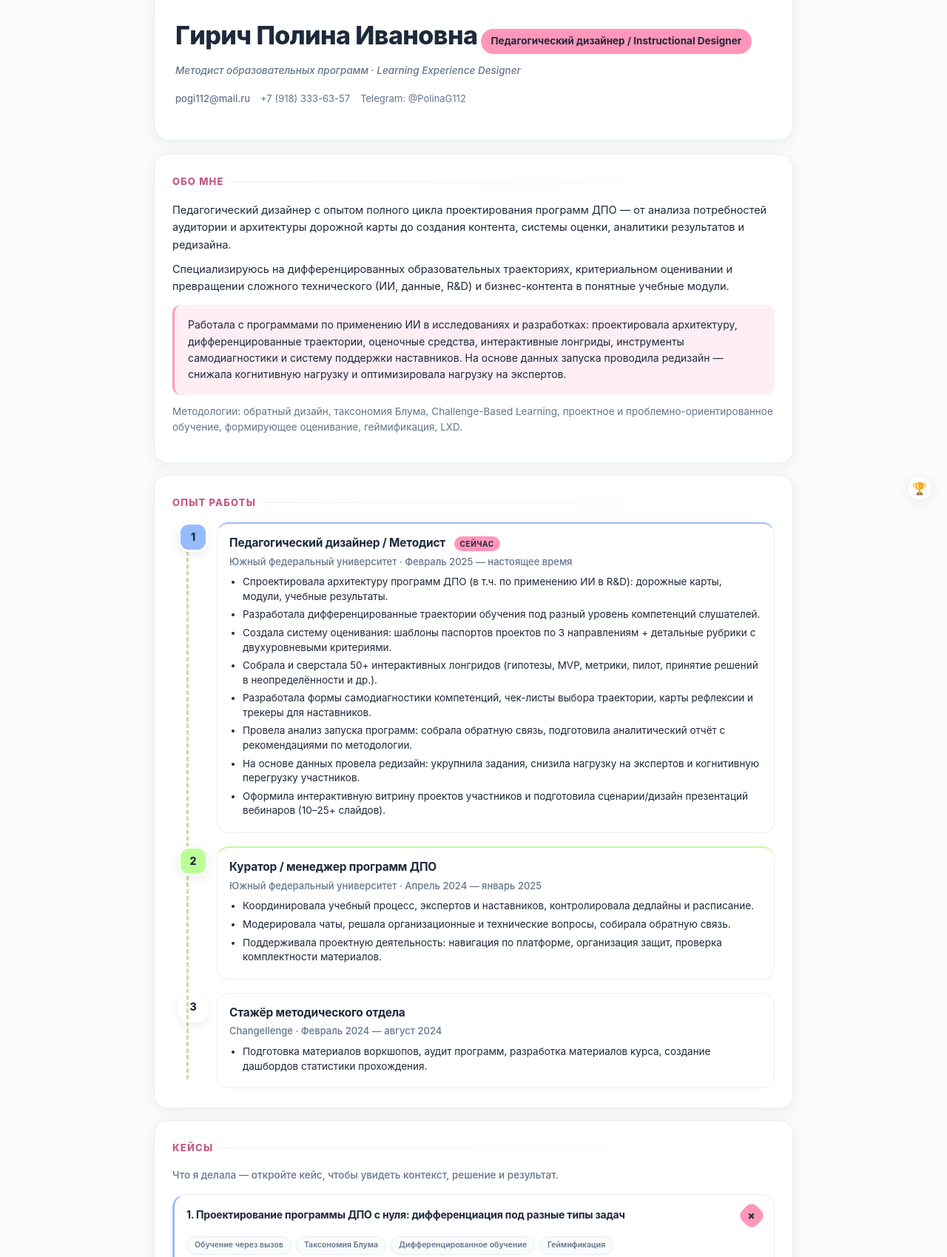
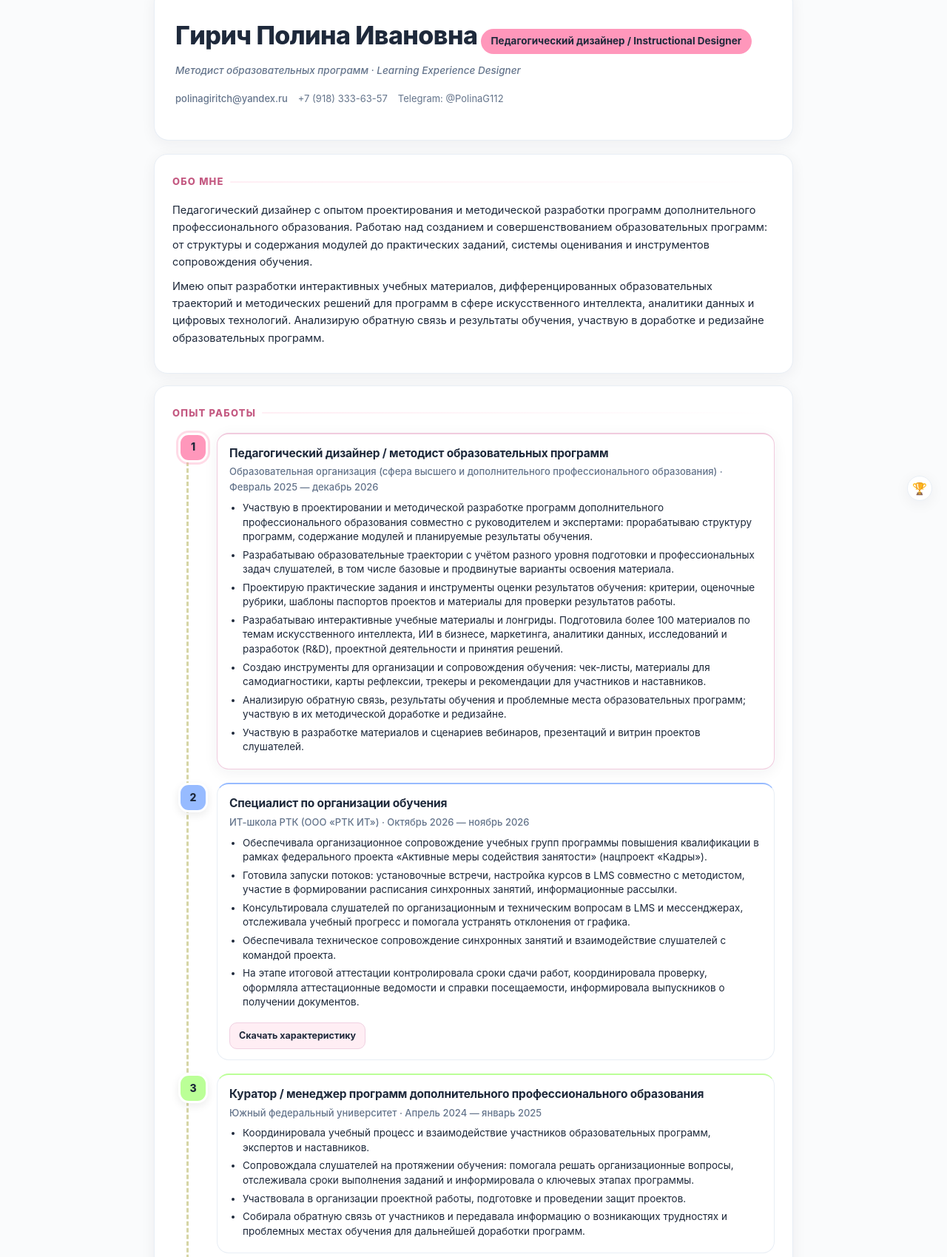
Before and after one commit to PolinaGirich/portfolio, a plain HTML site: page index.html in a window 1280 px wide. Shown: the part 103-1802 px from the top of the page at 74% size. Drawn offline with Linux system fonts and the light colour scheme.

Commit message:
Update index.html

```diff
--- a/index.html
+++ b/index.html
@@ -704,9 +704,10 @@
       box-shadow: 0 4px 12px rgba(0,0,0,0.08);
       flex-shrink: 0;
     }
-    .exp-item:nth-child(1) .exp-dot { background: var(--accent); color: #1e293b; }
-    .exp-item:nth-child(2) .exp-dot { background: var(--lav); color: #1e293b; }
-    .exp-item:nth-child(3) .exp-dot { background: var(--lime-deep); color: #1e293b; }
+    .exp-item:nth-child(2) .exp-dot { background: var(--accent); color: #1e293b; }
+    .exp-item:nth-child(3) .exp-dot { background: var(--lav); color: #1e293b; }
+    .exp-item:nth-child(4) .exp-dot { background: var(--lime-deep); color: #1e293b; }
+    .exp-item:nth-child(5) .exp-dot { background: var(--lav); color: #1e293b; }
     .exp-card {
       background: var(--card);
       border: 1px solid var(--line);
@@ -714,14 +715,29 @@
       padding: 14px 16px;
       transition: border-color 0.2s, box-shadow 0.2s;
     }
-    .exp-item:nth-child(1) .exp-card { border-top: 2px solid var(--accent); }
-    .exp-item:nth-child(2) .exp-card { border-top: 2px solid var(--lav); }
-    .exp-item:nth-child(3) .exp-card { border-top: 2px solid var(--lime-deep); }
+    .exp-item:nth-child(2) .exp-card { border-top: 2px solid var(--accent); }
+    .exp-item:nth-child(3) .exp-card { border-top: 2px solid var(--lav); }
+    .exp-item:nth-child(4) .exp-card { border-top: 2px solid var(--lime-deep); }
+    .exp-item:nth-child(5) .exp-card { border-top: 2px solid var(--lav); }
     .exp-card:hover { box-shadow: var(--shadow); border-color: color-mix(in srgb, var(--accent) 30%, var(--line)); }
     .exp-card h3 { font-size: 15.5px; margin-bottom: 2px; }
     .exp-card .meta { margin-bottom: 8px; }
     .exp-card ul { margin-bottom: 0; }
     .exp-card li { margin-bottom: 5px; font-size: 13.5px; line-height: 1.45; }
+    .exp-download {
+      display: inline-flex; align-items: center; gap: 6px;
+      margin-top: 12px; padding: 7px 12px;
+      font-size: 12.5px; font-weight: 650;
+      color: #1e293b; text-decoration: none;
+      background: var(--accent-soft);
+      border: 1px solid color-mix(in srgb, var(--accent) 35%, var(--line));
+      border-radius: 10px;
+      transition: background 0.2s, border-color 0.2s, transform 0.15s;
+    }
+    .exp-download:hover {
+      background: var(--accent); text-decoration: none;
+      border-color: var(--accent); transform: translateY(-1px);
+    }
 
     .badge-now {
       display: inline-block;
@@ -736,27 +752,28 @@
       background: var(--accent);
       color: #1e293b;
     }
-    .exp-item:first-child .exp-dot {
+    .exp-item:nth-child(2) .exp-dot {
       box-shadow: 0 0 0 3px color-mix(in srgb, var(--accent) 35%, transparent);
     }
-    .exp-item:first-child .exp-card {
+    .exp-item:nth-child(2) .exp-card {
       border-color: color-mix(in srgb, var(--accent) 40%, var(--line));
       box-shadow: var(--shadow);
     }
   </style>
+
   <!-- Yandex.Metrika counter -->
-<script type="text/javascript">
+  <script type="text/javascript">
     (function(m,e,t,r,i,k,a){
         m[i]=m[i]||function(){(m[i].a=m[i].a||[]).push(arguments)};
         m[i].l=1*new Date();
         for (var j = 0; j < document.scripts.length; j++) {if (document.scripts[j].src === r) { return; }}
         k=e.createElement(t),a=e.getElementsByTagName(t)[0],k.async=1,k.src=r,a.parentNode.insertBefore(k,a)
     })(window, document,'script','https://mc.yandex.ru/metrika/tag.js?id=111243176', 'ym');
+    ym(111243176, 'init', {ssr:true, webvisor:true, clickmap:true, ecommerce:"dataLayer", referrer: document.referrer, url: location.href, accurateTrackBounce:true, trackLinks:true});
+  </script>
+  <noscript><div><img src="https://mc.yandex.ru/watch/111243176" style="position:absolute; left:-9999px;" alt="" /></div></noscript>
+  <!-- /Yandex.Metrika counter -->
 
-    ym(111243176, 'init', {ssr:true, webvisor:true, clickmap:true, ecommerce:"dataLayer", referrer: document.referrer, url: location.href, accurateTrackBounce:true, trackLinks:true});
-</script>
-<noscript><div><img src="https://mc.yandex.ru/watch/111243176" style="position:absolute; left:-9999px;" alt="" /></div></noscript>
-<!-- /Yandex.Metrika counter -->
 </head>
 <body>
   <div id="progressBar"></div>
@@ -794,7 +811,7 @@
         <div class="role">Педагогический дизайнер / Instructional Designer</div>
         <div class="sub-role">Методист образовательных программ · Learning Experience Designer</div>
         <div class="contacts">
-          <a href="mailto:pogi112@mail.ru">pogi112@mail.ru</a>
+          <a href="mailto:polinagiritch@yandex.ru">polinagiritch@yandex.ru</a>
           <span>+7 (918) 333-63-57</span>
           <span>Telegram: @PolinaG112</span>
         </div>
@@ -805,25 +822,16 @@
       <span class="star-deco" style="top:12px;right:20px;">✦</span>
       <h2>Обо мне</h2>
       <p>
-        Педагогический дизайнер с опытом полного цикла проектирования программ ДПО —
-        от анализа потребностей аудитории и архитектуры дорожной карты до создания контента,
-        системы оценки, аналитики результатов и редизайна.
+        Педагогический дизайнер с опытом проектирования и методической разработки программ
+        дополнительного профессионального образования. Работаю над созданием и совершенствованием
+        образовательных программ: от структуры и содержания модулей до практических заданий,
+        системы оценивания и инструментов сопровождения обучения.
       </p>
       <p>
-        Специализируюсь на дифференцированных образовательных траекториях,
-        критериальном оценивании и превращении сложного технического
-        (ИИ, данные, R&amp;D) и бизнес-контента в понятные учебные модули.
-      </p>
-      <div class="highlight-box">
-        Работала с программами по применению ИИ в исследованиях и разработках:
-        проектировала архитектуру, дифференцированные траектории, оценочные средства,
-        интерактивные лонгриды, инструменты самодиагностики и систему поддержки наставников.
-        На основе данных запуска проводила редизайн — снижала когнитивную нагрузку
-        и оптимизировала нагрузку на экспертов.
-      </div>
-      <p style="margin-top:12px; font-size:13.5px; color:var(--muted);">
-        Методологии: обратный дизайн, таксономия Блума, Challenge-Based Learning,
-        проектное и проблемно-ориентированное обучение, формирующее оценивание, геймификация, LXD.
+        Имею опыт разработки интерактивных учебных материалов, дифференцированных образовательных
+        траекторий и методических решений для программ в сфере искусственного интеллекта,
+        аналитики данных и цифровых технологий. Анализирую обратную связь и результаты обучения,
+        участвую в доработке и редизайне образовательных программ.
       </p>
     </section>
 
@@ -834,40 +842,58 @@
         <div class="exp-item">
           <div class="exp-dot">1</div>
           <div class="exp-card">
-            <h3>Педагогический дизайнер / Методист <span class="badge-now">сейчас</span></h3>
-            <div class="meta">Южный федеральный университет · Февраль 2025 — настоящее время</div>
+            <h3>Педагогический дизайнер / методист образовательных программ</h3>
+            <div class="meta">Образовательная организация (сфера высшего и дополнительного профессионального образования) · Февраль 2025 — декабрь 2026</div>
             <ul>
-              <li>Спроектировала архитектуру программ ДПО (в т.ч. по применению ИИ в R&amp;D): дорожные карты, модули, учебные результаты.</li>
-              <li>Разработала дифференцированные траектории обучения под разный уровень компетенций слушателей.</li>
-              <li>Создала систему оценивания: шаблоны паспортов проектов по 3 направлениям + детальные рубрики с двухуровневыми критериями.</li>
-              <li>Собрала и сверстала 50+ интерактивных лонгридов (гипотезы, MVP, метрики, пилот, принятие решений в неопределённости и др.).</li>
-              <li>Разработала формы самодиагностики компетенций, чек-листы выбора траектории, карты рефлексии и трекеры для наставников.</li>
-              <li>Провела анализ запуска программ: собрала обратную связь, подготовила аналитический отчёт с рекомендациями по методологии.</li>
-              <li>На основе данных провела редизайн: укрупнила задания, снизила нагрузку на экспертов и когнитивную перегрузку участников.</li>
-              <li>Оформила интерактивную витрину проектов участников и подготовила сценарии/дизайн презентаций вебинаров (10–25+ слайдов).</li>
+              <li>Участвую в проектировании и методической разработке программ дополнительного профессионального образования совместно с руководителем и экспертами: прорабатываю структуру программ, содержание модулей и планируемые результаты обучения.</li>
+              <li>Разрабатываю образовательные траектории с учётом разного уровня подготовки и профессиональных задач слушателей, в том числе базовые и продвинутые варианты освоения материала.</li>
+              <li>Проектирую практические задания и инструменты оценки результатов обучения: критерии, оценочные рубрики, шаблоны паспортов проектов и материалы для проверки результатов работы.</li>
+              <li>Разрабатываю интерактивные учебные материалы и лонгриды. Подготовила более 100 материалов по темам искусственного интеллекта, ИИ в бизнесе, маркетинга, аналитики данных, исследований и разработок (R&amp;D), проектной деятельности и принятия решений.</li>
+              <li>Создаю инструменты для организации и сопровождения обучения: чек-листы, материалы для самодиагностики, карты рефлексии, трекеры и рекомендации для участников и наставников.</li>
+              <li>Анализирую обратную связь, результаты обучения и проблемные места образовательных программ; участвую в их методической доработке и редизайне.</li>
+              <li>Участвую в разработке материалов и сценариев вебинаров, презентаций и витрин проектов слушателей.</li>
             </ul>
           </div>
         </div>
         <div class="exp-item">
           <div class="exp-dot">2</div>
           <div class="exp-card">
-            <h3>Куратор / менеджер программ ДПО</h3>
-            <div class="meta">Южный федеральный университет · Апрель 2024 — январь 2025</div>
+            <h3>Специалист по организации обучения</h3>
+            <div class="meta">ИТ-школа РТК (ООО «РТК ИТ») · Октябрь 2026 — ноябрь 2026</div>
             <ul>
-              <li>Координировала учебный процесс, экспертов и наставников, контролировала дедлайны и расписание.</li>
-              <li>Модерировала чаты, решала организационные и технические вопросы, собирала обратную связь.</li>
-              <li>Поддерживала проектную деятельность: навигация по платформе, организация защит, проверка комплектности материалов.</li>
+              <li>Обеспечивала организационное сопровождение учебных групп программы повышения квалификации в рамках федерального проекта «Активные меры содействия занятости» (нацпроект «Кадры»).</li>
+              <li>Готовила запуски потоков: установочные встречи, настройка курсов в LMS совместно с методистом, участие в формировании расписания синхронных занятий, информационные рассылки.</li>
+              <li>Консультировала слушателей по организационным и техническим вопросам в LMS и мессенджерах, отслеживала учебный прогресс и помогала устранять отклонения от графика.</li>
+              <li>Обеспечивала техническое сопровождение синхронных занятий и взаимодействие слушателей с командой проекта.</li>
+              <li>На этапе итоговой аттестации контролировала сроки сдачи работ, координировала проверку, оформляла аттестационные ведомости и справки посещаемости, информировала выпускников о получении документов.</li>
             </ul>
+            <a class="exp-download" href="characteristic-rtk.pdf" download="Характеристика_РТК_Гирич.pdf">Скачать характеристику</a>
           </div>
         </div>
         <div class="exp-item">
           <div class="exp-dot">3</div>
           <div class="exp-card">
+            <h3>Куратор / менеджер программ дополнительного профессионального образования</h3>
+            <div class="meta">Южный федеральный университет · Апрель 2024 — январь 2025</div>
+            <ul>
+              <li>Координировала учебный процесс и взаимодействие участников образовательных программ, экспертов и наставников.</li>
+              <li>Сопровождала слушателей на протяжении обучения: помогала решать организационные вопросы, отслеживала сроки выполнения заданий и информировала о ключевых этапах программы.</li>
+              <li>Участвовала в организации проектной работы, подготовке и проведении защит проектов.</li>
+              <li>Собирала обратную связь от участников и передавала информацию о возникающих трудностях и проблемных местах обучения для дальнейшей доработки программ.</li>
+            </ul>
+          </div>
+        </div>
+        <div class="exp-item">
+          <div class="exp-dot">4</div>
+          <div class="exp-card">
             <h3>Стажёр методического отдела</h3>
             <div class="meta">Changellenge · Февраль 2024 — август 2024</div>
             <ul>
-              <li>Подготовка материалов воркшопов, аудит программ, разработка материалов курса, создание дашбордов статистики прохождения.</li>
+              <li>Участвовала в разработке и актуализации учебных материалов и программ воркшопов.</li>
+              <li>Принимала участие в анализе образовательных программ и подготовке предложений по их улучшению.</li>
+              <li>Разрабатывала дашборды для отслеживания статистики прохождения обучения.</li>
             </ul>
+            <a class="exp-download" href="recommendation-changellenge.pdf" download="Рекомендация_Changellenge_Гирич.pdf">Скачать рекомендацию</a>
           </div>
         </div>
       </div>
@@ -919,7 +945,7 @@
           <p>Адаптировать структуру программы, сохранив учебные результаты и повысив прозрачность требований к участникам с разным уровнем подготовки.</p>
           <div class="label">Решение</div>
           <p>• <strong>Оптимизация структуры:</strong> объединила разрозненные мини-задания в укрупнённые проектные этапы.</p>
-          <p>• <strong>3 траектории:</strong> 1 с кодингом (Python) и 2 без кода (аналитика без кода, автоматизация без кода) — вместо запутанного разделения на 2 трека.</p>
+          <p>• <strong>3 траектории</strong> под уровень знаний участников и их цели — вместо запутанного разделения на 2 трека.</p>
           <p>• <strong>Редизайн оценивания:</strong> базовый уровень (обязательный минимум) и продвинутый (опциональный вызов).</p>
           <p>• <strong>Входная диагностика:</strong> чек-лист пререквизитов во вводном модуле.</p>
           <div class="label">Результат</div>
@@ -1091,16 +1117,16 @@
     <section id="education" class="tint-cream">
       <h2>Образование</h2>
       <div class="edu-item">
-        <h3>2025 — Магистр</h3>
-        <div class="meta">Южный федеральный университет · Педагогический дизайн и анализ образовательных данных</div>
+        <h3>Южный федеральный университет</h3>
+        <div class="meta">Магистратура, «Педагогический дизайн и анализ образовательных данных», 2025</div>
       </div>
       <div class="edu-item">
-        <h3>2022 — Бакалавр</h3>
-        <div class="meta">РИНХ · Мировая экономика и международные экономические отношения</div>
+        <h3>Ростовский государственный экономический университет (РИНХ)</h3>
+        <div class="meta">Бакалавриат, «Мировая экономика и международные экономические отношения», 2022</div>
       </div>
       <div class="edu-item">
-        <h3>2024 — Повышение квалификации</h3>
-        <div class="meta">ЮФУ · Искусственный интеллект в образовании и науке</div>
+        <h3>Дополнительное образование</h3>
+        <div class="meta">Южный федеральный университет · Повышение квалификации, «Искусственный интеллект в образовании и науке», 2024</div>
       </div>
     </section>
 
@@ -1158,7 +1184,7 @@
       <p class="sub">Открыта к проектам и вакансиям в педагогическом дизайне и методологии</p>
       <div class="footer-btns">
         <a class="btn-tg" href="https://t.me/PolinaG112" target="_blank" rel="noopener">Telegram</a>
-        <a class="btn-mail" href="mailto:pogi112@mail.ru">Email</a>
+        <a class="btn-mail" href="mailto:polinagiritch@yandex.ru">Email</a>
         <a class="btn-pdf" href="resume.pdf" download="Girich_Polina_Resume.pdf">Скачать резюме PDF</a>
       </div>
     </div>
```
